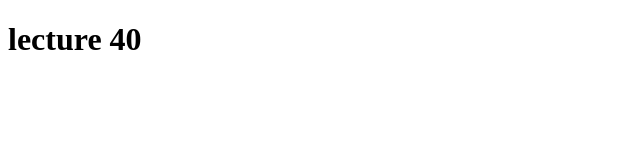
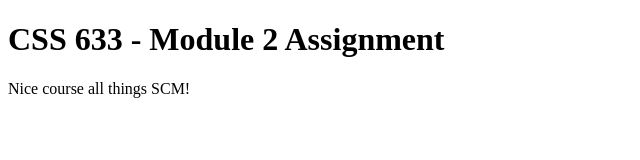
Before and after one commit to cayeronwi/ids_project, a plain HTML site: page index.html in a window 1280 px wide. Shown: the whole page, without its empty margins (0-640 px from the left). Drawn offline with Linux system fonts and the light colour scheme.

Commit message:
Update index.html
changes made to branch index page code

```diff
--- a/index.html
+++ b/index.html
@@ -10,7 +10,9 @@
   </head>
   <body>
 
-    <h1>lecture 40</h1>
+    <h1>CSS 633 - Module 2 Assignment</h1>
+
+    <p> Nice course all things SCM! </p>
 
   </body>
 </html>
```
